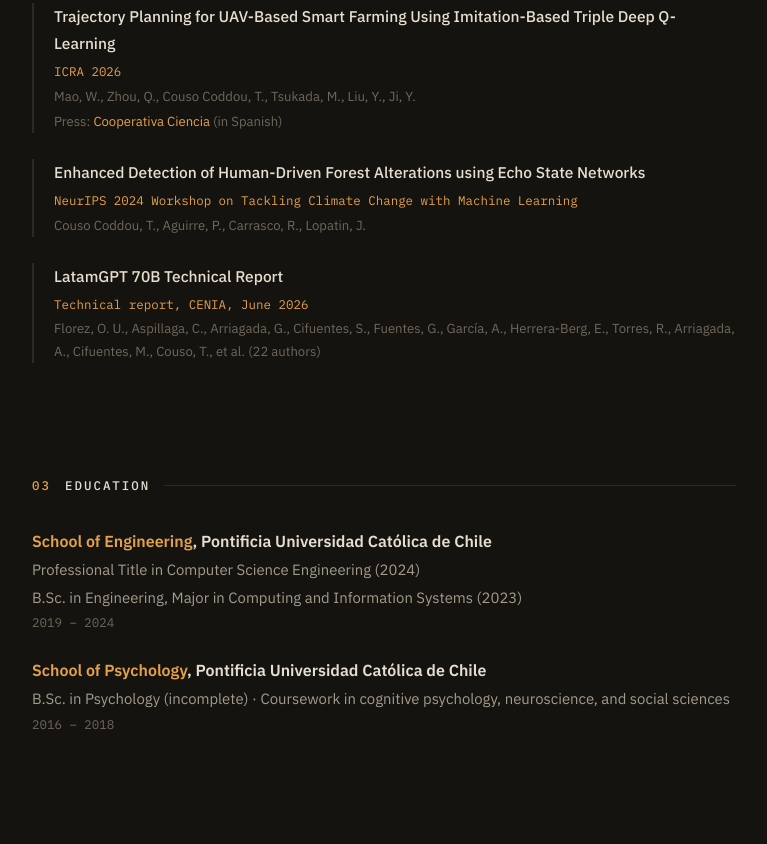
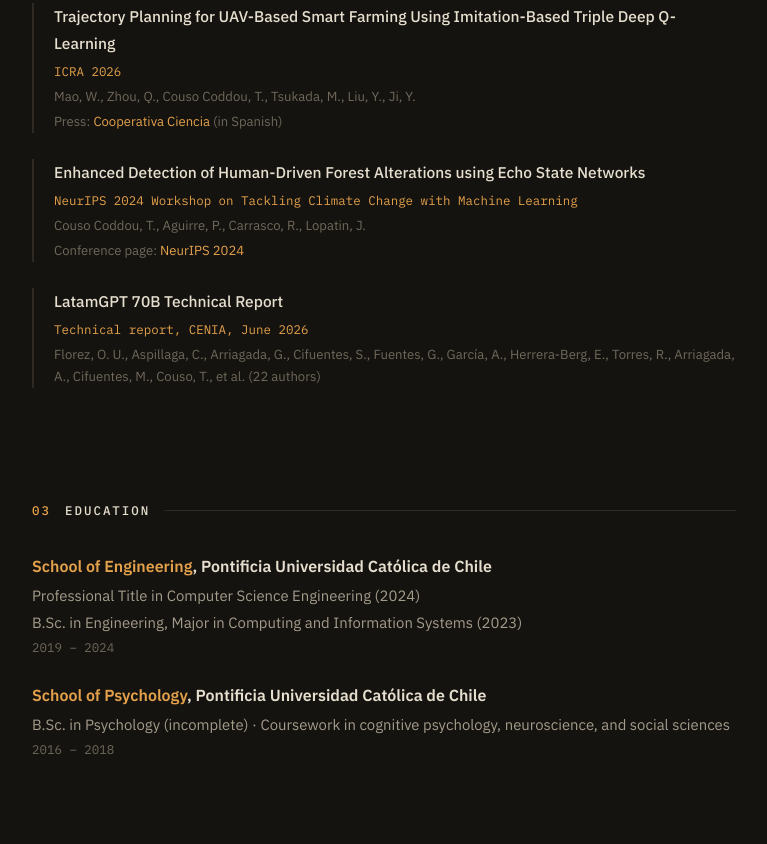
Before and after one commit to tcouso/tcouso.github.io, a plain HTML site: page index.html in a window 1280 px wide. Shown: the part 2557-3401 px from the top of the page, without its empty margins (256-1023 px from the left). Drawn offline with nearby package versions, Linux system fonts and the light colour scheme.

Commit message:
Separate NeurIPS manuscript and conference page links

```diff
--- a/index.html
+++ b/index.html
@@ -214,8 +214,12 @@
           >
             Enhanced Detection of Human-Driven Forest Alterations using Echo State Networks
           </a>
-          <p class="pub-meta"><a href="https://neurips.cc/virtual/2024/100568" target="_blank" rel="noopener">NeurIPS 2024 Workshop on Tackling Climate Change with Machine Learning</a></p>
+          <p class="pub-meta">NeurIPS 2024 Workshop on Tackling Climate Change with Machine Learning</p>
           <p class="pub-press">Couso Coddou, T., Aguirre, P., Carrasco, R., Lopatin, J.</p>
+          <p class="pub-press">
+            Conference page:
+            <a href="https://neurips.cc/virtual/2024/100568" target="_blank" rel="noopener">NeurIPS 2024</a>
+          </p>
         </div>
 
         <div class="pub-item">
```
Also changed, not shown: cv.html (+1 -1 lines), 1 other file.
